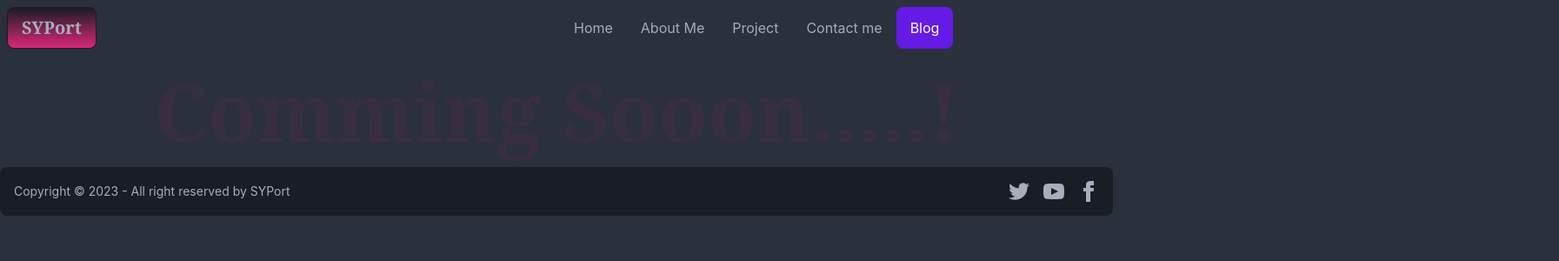
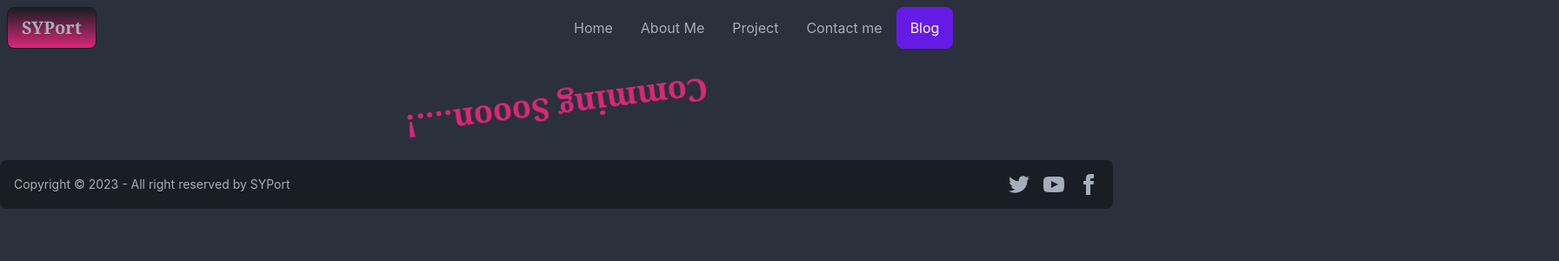
Before and after one commit to Shamimayesmin/my-portfolio-update, a React (Create React App) app: page /blog in a window 1280 px wide. Shown: the top 300 px of the page at 87% size, 1793 px wide, since content can reach past the window. Built offline with nearby package versions, Linux system fonts and the light colour scheme.

Commit message:
banner updated

```diff
--- a/src/components/Pages/Banner/Banner.js
+++ b/src/components/Pages/Banner/Banner.js
@@ -61,7 +61,7 @@ const Banner = () => {
             <div className="flex flex-col space-y-4 sm:items-center sm:justify-center sm:flex-row sm:space-y-0 sm:space-x-4 lg:justify-start">
               <a
                 rel="noopener noreferrer"
-                href="shamima_yesmin_resume.pdf"
+                href="shamima-yesmin-resume (1).pdf"
                 download="Shamima's resume pdf"
                 className="px-8 py-3 text-lg font-semibold border  rounded dark:bg-violet-400 dark:text-gray-900 bg-gradient-to-t from-pink-600"
               >
--- a/src/components/Pages/Blog/Blog.js
+++ b/src/components/Pages/Blog/Blog.js
@@ -3,7 +3,7 @@ import React from 'react';
 const Blog = () => {
     return (
         <div>
-            <h3 className='text-center text-5xl m-10 text-pink-600 font-serif font-bold animate-ping'>Comming Sooon.....!</h3>
+            <h3 className='text-center text-4xl m-10 text-pink-600 font-serif font-bold animate-spin'>Comming Sooon....!</h3>
         </div>
     );
 };
```
Also changed, not shown: src/components/Pages/Projects/Projects.js (+5 -6 lines), 1 other file (tests, documents, lock files or other folders).
